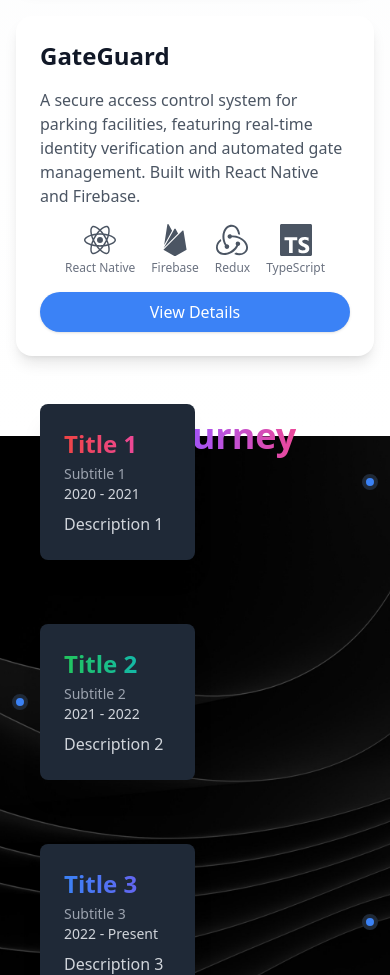
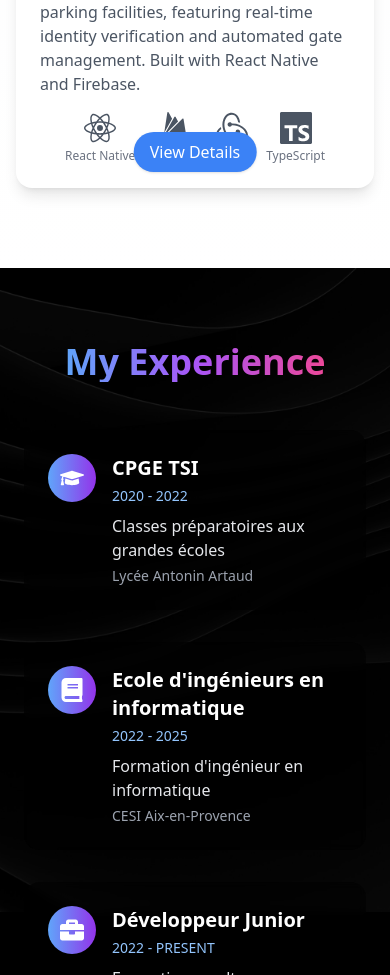
Before and after one commit to clementfornes13/portfolio, a React (Create React App) app: page / in a window 390 px wide. Shown: the part 4385-5360 px from the top of the page. Built offline with nearby package versions, Linux system fonts and the light colour scheme.

Commit message:
Certificat and some enhancements in experience and projects

```diff
--- a/src/components/Certifications.js
+++ b/src/components/Certifications.js
@@ -1,27 +1,97 @@
-// Certifications.js - Certifications obtenues
-import React from "react";
+import React, { useState } from "react";
+import { motion, AnimatePresence } from "framer-motion";
+import certificatPDF from "../images/certificat.pdf";
 
 const certifications = [
-  { title: "TOEIC", year: "2019", description: "Score: 905/990", link: "https://www.etsglobal.org/fr/en/digital-score-report/1309B501F41DF52B72186BAF476248C0D16A968659EEF94E135CA60545B54FFEdW1EVVpZcWxwMFlRMkdiNkZwSEdwcG82SmtyclY1aFRUZjFYVExYM1dCWFE2NnBy" },
+  {
+    title: "TOEIC",
+    year: "2019",
+    description: "Score: 905/990",
+    link: "external",
+    pdf: certificatPDF,
+  },
+  // Ajoutez d'autres certifications ici
 ];
 
 const Certifications = () => {
+  const [selected, setSelected] = useState(null);
+
+  const closeModal = () => setSelected(null);
+
   return (
-    <div className="p-10 text-white">
-      <h1 className="text-4xl font-bold">Certifications</h1>
-      <ul className="mt-4 space-y-4">
-        {certifications.map((cert, index) => (
-          <li key={index}>
-            <h2 className="text-xl font-semibold">{cert.title}</h2>
-            <p>{cert.year}</p>
-            <p>{cert.description}</p>
-            <a href={cert.link} target="_blank" rel="noreferrer">
-              Voir le certificat
-            </a>
-          </li>
-        ))}
-      </ul>
-    </div>
+    <section className="relative bg-gradient-to-br from-gray-900 via-gray-800 to-black text-white min-h-screen py-20 px-6 overflow-hidden">
+      <div className="relative z-10 max-w-6xl mx-auto">
+        <motion.h1
+          initial={{ opacity: 0, y: -40 }}
+          animate={{ opacity: 1, y: 0 }}
+          transition={{ duration: 0.8 }}
+          className="text-5xl md:text-6xl font-extrabold text-center mb-16"
+        >
+          Mes Certifications
+        </motion.h1>
+
+        <motion.div
+          className="grid grid-cols-1 sm:grid-cols-2 lg:grid-cols-3 gap-10"
+          initial={{ opacity: 0 }}
+          animate={{ opacity: 1 }}
+          transition={{ delay: 0.4, duration: 0.8 }}
+        >
+          {certifications.map((cert, index) => (
+            <motion.div
+              key={index}
+              className="bg-gray-800 bg-opacity-70 backdrop-blur-md rounded-2xl p-8 shadow-2xl cursor-pointer"
+              whileHover={{ scale: 1.03 }}
+              transition={{ type: "spring", stiffness: 200 }}
+              onClick={() => setSelected(cert)}
+            >
+              <h2 className="text-2xl font-semibold mb-2">{cert.title}</h2>
+              <p className="text-sm text-gray-400 mb-1">Année: {cert.year}</p>
+              <p className="mb-4 leading-relaxed text-gray-200">{cert.description}</p>
+              <div className="inline-block mt-2 px-4 py-2 bg-gradient-to-r from-blue-500 to-purple-600 rounded-full text-white font-medium shadow-lg hover:opacity-90 transition-opacity">
+                Voir le certificat →
+              </div>
+            </motion.div>
+          ))}
+        </motion.div>
+      </div>
+
+      {/* Modal */}
+      <AnimatePresence>
+        {selected && (
+          <motion.div
+            className="fixed inset-0 z-50 flex items-center justify-center bg-black bg-opacity-80 backdrop-blur-sm"
+            onClick={closeModal}
+            initial={{ opacity: 0 }}
+            animate={{ opacity: 1 }}
+            exit={{ opacity: 0 }}
+          >
+            <motion.div
+              className="bg-white rounded-2xl shadow-2xl w-[90%] md:w-3/4 lg:w-1/2 h-[80%] relative overflow-hidden"
+              onClick={(e) => e.stopPropagation()}
+              initial={{ scale: 0.8, opacity: 0 }}
+              animate={{ scale: 1, opacity: 1 }}
+              exit={{ scale: 0.8, opacity: 0 }}
+              transition={{ duration: 0.3 }}
+            >
+              <button
+                onClick={closeModal}
+                className="absolute top-4 right-4 text-gray-500 hover:text-gray-800 text-2xl"
+              >
+                &times;
+              </button>
+              <iframe
+                src={
+                  selected.link === "external" ? selected.pdf : selected.link
+                }
+                title={selected.title}
+                className="w-full h-full"
+                frameBorder="0"
+              />
+            </motion.div>
+          </motion.div>
+        )}
+      </AnimatePresence>
+    </section>
   );
 };
 
--- a/src/components/Experience.js
+++ b/src/components/Experience.js
@@ -1,35 +1,31 @@
-// Experience.js - 3D Roadmap: Education, Studies, Experience
 import React, { useContext } from "react";
 import { motion, useScroll, useTransform } from "framer-motion";
 import { RainbowContext } from "../RainbowContext";
 import FancyText from "./FancyText";
 import background from "../images/background.jpg";
+import { FaGraduationCap, FaBook, FaBriefcase } from "react-icons/fa";
 
-// Dummy timeline data – update with your actual journey details.
 const timelineItems = [
   {
-    category: "Education",
-    title: "Title 1",
-    subtitle: "Subtitle 1",
-    period: "2020 - 2021",
-    description: "Description 1",
-    color: "from-red-500 to-pink-500",
+    icon: FaGraduationCap,
+    title: "CPGE TSI",
+    subtitle: "Lycée Antonin Artaud",
+    period: "2020 - 2022",
+    description: "Classes préparatoires aux grandes écoles",
   },
   {
-    category: "Studies",
-    title: "Title 2",
-    subtitle: "Subtitle 2",
-    period: "2021 - 2022",
-    description: "Description 2",
-    color: "from-green-500 to-teal-500",
+    icon: FaBook,
+    title: "Ecole d'ingénieurs en informatique",
+    subtitle: "CESI Aix-en-Provence",
+    period: "2022 - 2025",
+    description: "Formation d'ingénieur en informatique",
   },
   {
-    category: "Experience",
-    title: "Title 3",
-    subtitle: "Subtitle 3",
+    icon: FaBriefcase,
+    title: "Développeur Junior",
+    subtitle: "TEA Marseille",
     period: "2022 - Present",
-    description: "Description 3",
-    color: "from-blue-500 to-indigo-500",
+    description: "Formation en alternance",
   },
 ];
 
@@ -37,112 +33,95 @@ const Experience = () => {
   const { rainbowMode } = useContext(RainbowContext);
   const { scrollYProgress } = useScroll();
 
-  // Create multiple parallax layers with different speeds
-  const parallaxFast = useTransform(scrollYProgress, [0, 1], [0, -200]);
-  const parallaxMedium = useTransform(scrollYProgress, [0, 1], [0, -100]);
-  const parallaxSlow = useTransform(scrollYProgress, [0, 1], [0, -50]);
+  // Parallax for background
+  const bgY = useTransform(scrollYProgress, [0, 1], [0, -200]);
 
   return (
+    <section id="experience" className="relative h-screen overflow-hidden">
+      {/* Background layer */}
+      <motion.div
+        className="absolute inset-0"
+        style={{ y: bgY }}
+      >
         <div
-      id="experience"
-      className="relative py-20 bg-cover bg-center"
-      style={{ backgroundImage: `url(${background})`, perspective: "1000px" }}
-    >
-      {/* Dark overlay for legibility */}
-      <div className="bg-black bg-opacity-60"></div>
+          className="w-full h-full bg-cover bg-center"
+          style={{ backgroundImage: `url(${background})` }}
+        />
+      </motion.div>
 
-      {/* Parallax background layers */}
-      <motion.div
-        className="bg-gradient-to-b from-transparent to-black opacity-30"
-        style={{ y: parallaxSlow }}
-      />
+      {/* Dark overlay */}
+      <div className="absolute inset-0 bg-black opacity-60" />
 
-      <div className="container mx-auto px-10 relative">
-        {/* Section Title */}
+      {/* Content */}
+      <div className="relative z-10 flex flex-col items-center justify-center h-full px-6 py-24">
+        {/* Title */}
         <motion.h1
-          className="text-4xl font-extrabold text-center mb-12 text-white"
-          style={{ y: parallaxMedium }}
-          initial={{ opacity: 0, y: -50 }}
-          animate={{ opacity: 1, y: 0 }}
+          className={`text-4xl md:text-5xl lg:text-6xl font-extrabold mb-12 text-center ${
+            rainbowMode
+              ? ''
+              : 'bg-gradient-to-r from-blue-400 via-purple-500 to-pink-500 text-transparent bg-clip-text'
+          }`}
+          initial={{ opacity: 0, y: -50, filter: 'blur(8px)' }}
+          animate={{ opacity: 1, y: 0, filter: 'blur(0px)' }}
           transition={{ duration: 1 }}
         >
           {rainbowMode ? (
             <FancyText
-              gradient={{ from: "#F858E0", to: "#77156C" }}
-              animateTo={{ from: "#6DEDD0", to: "#7AE23A" }}
+              gradient={{ from: '#F858E0', to: '#77156C' }}
+              animateTo={{ from: '#6DEDD0', to: '#7AE23A' }}
               animateDuration={2000}
             >
-              <span className="text-transparent bg-clip-text">My Journey</span>
+              My Experience
             </FancyText>
           ) : (
-            <span className="bg-gradient-to-r from-blue-500 via-purple-500 to-pink-500 text-transparent bg-clip-text">
-              My Journey
-            </span>
+            'My Experience'
           )}
         </motion.h1>
 
-        {/* Timeline Container */}
-        <div className="">
-          {/* Central Vertical Line */}
-          <div className="bg-gray-700 transform -translate-x-1/2"></div>
-
-          <div className="space-y-16">
-            {timelineItems.map((item, index) => {
-              // Alternate items left and right
-              const isLeft = index % 2 === 0;
+        {/* Timeline items */}
+        <div className="w-full max-w-3xl space-y-8">
+          {timelineItems.map((item, idx) => {
+            const Icon = item.icon;
             return (
               <motion.div
-                  key={index}
-                  className={`relative flex items-center ${isLeft ? "md:flex-row-reverse" : "md:flex-row"}`}
-                  style={{ y: parallaxFast }}
-                  initial={{ opacity: 0, x: isLeft ? -50 : 50, rotateY: isLeft ? 10 : -10 }}
-                  whileInView={{ opacity: 1, x: 0, rotateY: 0 }}
-                  transition={{ duration: 0.8, ease: "easeOut" }}
-                  viewport={{ once: true, amount: 0.8 }}
-                  whileHover={{ rotateY: isLeft ? 10 : -10, scale: 1.05 }}
+                key={idx}
+                className="flex items-start bg-black bg-opacity-50 backdrop-blur-sm rounded-2xl p-6"
+                initial={{ opacity: 0, y: 50, filter: 'blur(8px)' }}
+                whileInView={{ opacity: 1, y: 0, filter: 'blur(0px)' }}
+                viewport={{ once: true, amount: 0.5 }}
+                transition={{ duration: 0.8, delay: idx * 0.2 }}
               >
-                  <motion.div
-                    className="w-1/2 md:w-1/4 bg-gray-800 rounded-lg p-6 shadow-xl"
-                    initial={{ opacity: 0, x: isLeft ? -50 : 50 }}
-                    animate={{ opacity: 1, x: 0 }}
-                    transition={{ duration: 0.8, ease: "easeOut" }}
-                    style={{ transformStyle: "preserve-3d" }}
+                <motion.span
+                  className="p-3 bg-gradient-to-r from-blue-400 to-purple-600 rounded-full mr-4 flex-shrink-0"
+                  whileHover={{ rotate: 360 }}
+                  transition={{ duration: 1, ease: 'linear' }}
                 >
-                    <h2 className="text-2xl font-semibold mb-1">
+                  <Icon className="w-6 h-6 text-white" />
+                </motion.span>
+                <div>
+                  <h3 className="text-xl font-semibold mb-1">
                     {rainbowMode ? (
                       <FancyText
-                          gradient={{ from: "#F858E0", to: "#77156C" }}
-                          animateTo={{ from: "#6DEDD0", to: "#7AE23A" }}
+                        gradient={{ from: '#F858E0', to: '#77156C' }}
+                        animateTo={{ from: '#6DEDD0', to: '#7AE23A' }}
                         animateDuration={2000}
                       >
-                          <span className="text-transparent bg-clip-text">
                         {item.title}
-                          </span>
                       </FancyText>
                     ) : (
-                        <span className={`bg-gradient-to-r ${item.color} text-transparent bg-clip-text`}>
-                          {item.title}
-                        </span>
+                      item.title
                     )}
-                    </h2>
-                    <p className="text-sm text-gray-400">{item.subtitle}</p>
-                    <p className="text-gray-300 text-sm">{item.period}</p>
-                    {item.description && (
-                      <p className="mt-2 text-gray-300">{item.description}</p>
-                    )}
-                  </motion.div>
-                  {/* Timeline Dot */}
-                  <div
-                    className={`absolute top-1/2 transform -translate-y-1/2 w-4 h-4 bg-blue-500 rounded-full border-4 border-gray-800 ${isLeft ? "right-[-28px]" : "left-[-28px]"
-                      }`}
-                  ></div>
+                  </h3>
+                  <p className="text-sm uppercase text-blue-300 mb-2">{item.period}</p>
+                  <p className="text-gray-200 mb-1">{item.description}</p>
+                  <p className="text-gray-400 text-sm">{item.subtitle}</p>
+                </div>
               </motion.div>
             );
           })}
         </div>
       </div>
-      </div>
-    </div>
+    </section>
   );
 };
 
--- a/src/components/Projects.js
+++ b/src/components/Projects.js
@@ -23,8 +23,8 @@ import { TbBrandCSharp } from "react-icons/tb";
 // Données de vos projets
 const projects = [
     {
-        name: "CESI",
-        name2: "VEROO",
+        name: "Cesi",
+        name2: "veroo",
         description: "A full-stack food delivery platform featuring real-time order tracking, restaurant management, and user authentication. Build with React Native, Express.js, SQL Server, MongoDB, and Docker.",
         link: "https://github.com/clementfornes13",
         color: "from-black to-black",
@@ -39,10 +39,12 @@ const projects = [
         ],
     },
     {
-        name: "EasySave",
+        name: "Easy",
+        name2: "Save",
         description: "A backup software for Windows, macOS, and Linux. Built with C# and .NET.",
         link: "https://github.com/clementfornes13",
-        color: "from-blue-500 to-indigo-500",
+        color: "from-black to-black",
+        color2: "from-pink-500 to-purple-500",
         details: "A backup software for Windows, macOS, and Linux. Built with C# and .NET.",
         tech: [
             { name: "C#", icon: TbBrandCSharp },
@@ -52,10 +54,12 @@ const projects = [
         ],
     },
     {
-        name: "GateGuard",
+        name: "Gate",
+        name2: "Guard",
         description: "A secure access control system for parking facilities, featuring real-time identity verification and automated gate management. Built with React Native and Firebase.",
         link: "https://www.example.com",
-        color: "from-green-500 to-teal-500",
+        color: "from-black to-black",
+        color2: "from-green-500 to-blue-500",
         details: "A secure access control system for parking facilities, featuring real-time identity verification and automated gate management. Built with React Native and Firebase.",
         tech: [
             { name: "React Native", icon: SiReact },
@@ -179,8 +183,8 @@ const Projects = () => {
                             className="group relative bg-white rounded-2xl shadow-lg hover:shadow-2xl transition-all duration-300 overflow-hidden cursor-pointer"
                             initial={{ opacity: 0, y: 20 }}
                             animate={{ opacity: 1, y: 0 }}
-                            transition={{ duration: 0.5, delay: index * 0.1 }}
-                            whileHover={{ y: -5 }}
+                            transition={{ duration: 0.1, delay: index * 0.1 }}
+                            whileHover={{ scale: 1.02 }}
                             onClick={() => openModal(project)}
                         >
                             <div className="p-6 space-y-4">
@@ -202,8 +206,9 @@ const Projects = () => {
                                     ))}
                                 </div>
                                 <button
-                                    className="w-full px-4 py-2 bg-blue-500 text-white rounded-full shadow hover:bg-blue-600 transition-all hover:shadow-lg"
-                                >
+                                    // Button on bottom
+                                    className="absolute px-4 py-2 bg-blue-500 text-white rounded-full shadow hover:bg-blue-600 transition-all hover:shadow-l bottom-4 left-1/2 transform -translate-x-1/2"
+>
                                     View Details
                                 </button>
                             </div>
```
Also changed, not shown: src/components/Footer.js (+14 -39 lines), 1 other file (tests, documents, lock files or other folders). Lines whose indentation alone changed are shown as unchanged.
